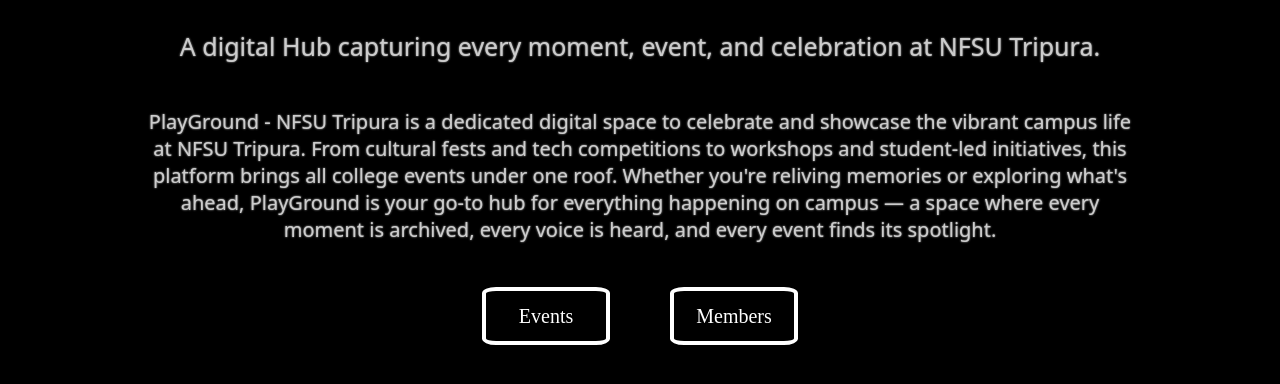
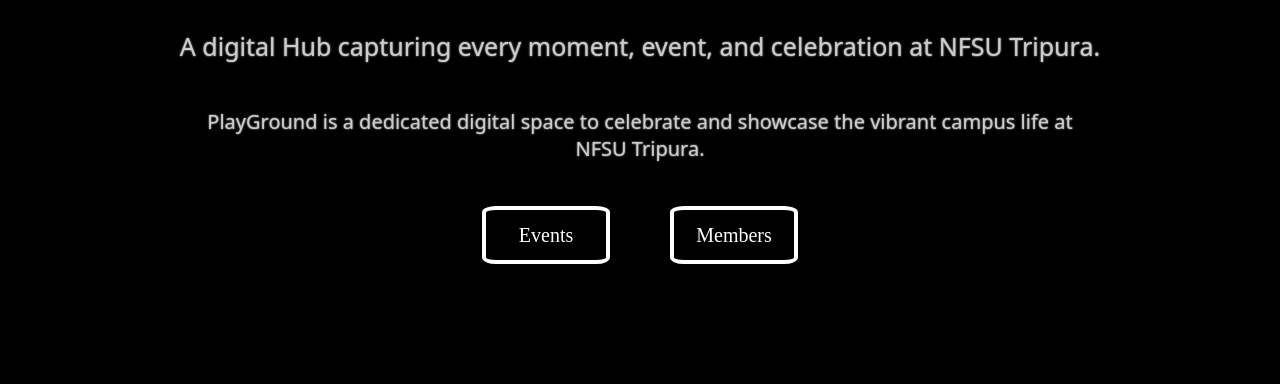
Before and after one commit to Vutsuk/playground, a plain HTML site: page index.html in a window 1280 px wide. Shown: the part 304-688 px from the top of the page. Drawn offline with Linux system fonts and the light colour scheme.

Commit message:
index dec up

```diff
--- a/index.html
+++ b/index.html
@@ -29,7 +29,7 @@
         <span class="textcenter fontVsmallsize fontroman ">An Institution of National Importance (Ministry of Home Affairs, Government India)</span>
         <div class="fontroman"><h1 class="textcenter fontbigsize textshade" >PlayGround - NFSU Tripura</h1></div>
         <div class=""><p class="textcenter fontmidsize fontroman textlight">A digital Hub capturing every moment, event, and celebration at NFSU Tripura.</p></div>
-        <div class="fontroman LRpad"><p class="textcenter textlight fontsmallsize LRpad Bpad">PlayGround - NFSU Tripura is a dedicated digital space to celebrate and showcase the vibrant campus life at NFSU Tripura. From cultural fests and tech competitions to workshops and student-led initiatives, this platform brings all college events under one roof. Whether you're reliving memories or exploring what's ahead, PlayGround is your go-to hub for everything happening on campus — a space where every moment is archived, every voice is heard, and every event finds its spotlight.</p></div>
+        <div class="fontroman LRpad"><p class="textcenter textlight fontsmallsize LRpad Bpad">PlayGround is a dedicated digital space to celebrate and showcase the vibrant campus life at NFSU Tripura.</p></div>
 
         <div class="flexcenterR">
             <a class="button flexcenterR" id="eventb" onclick="location.href='/events.html'">Events</a>
```
